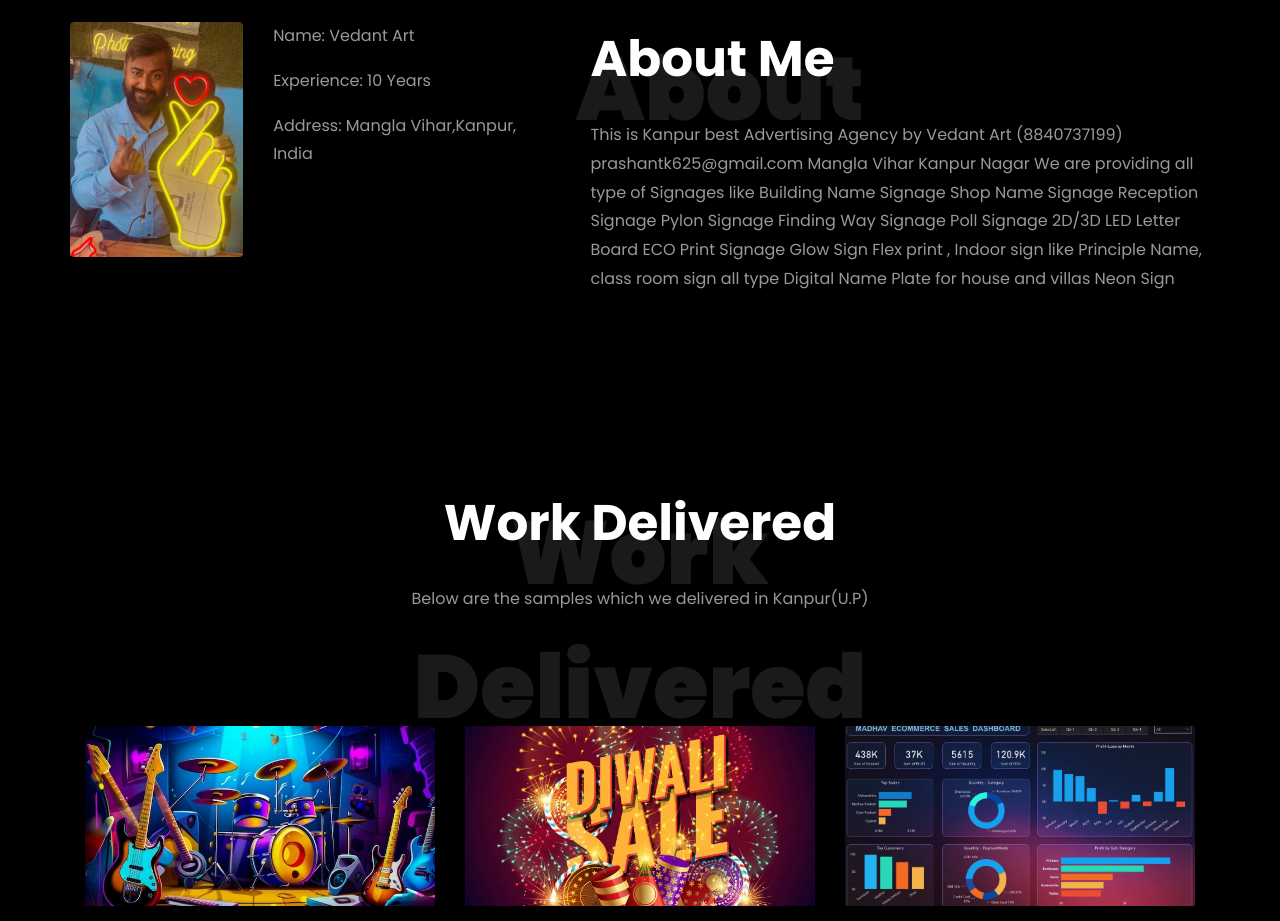
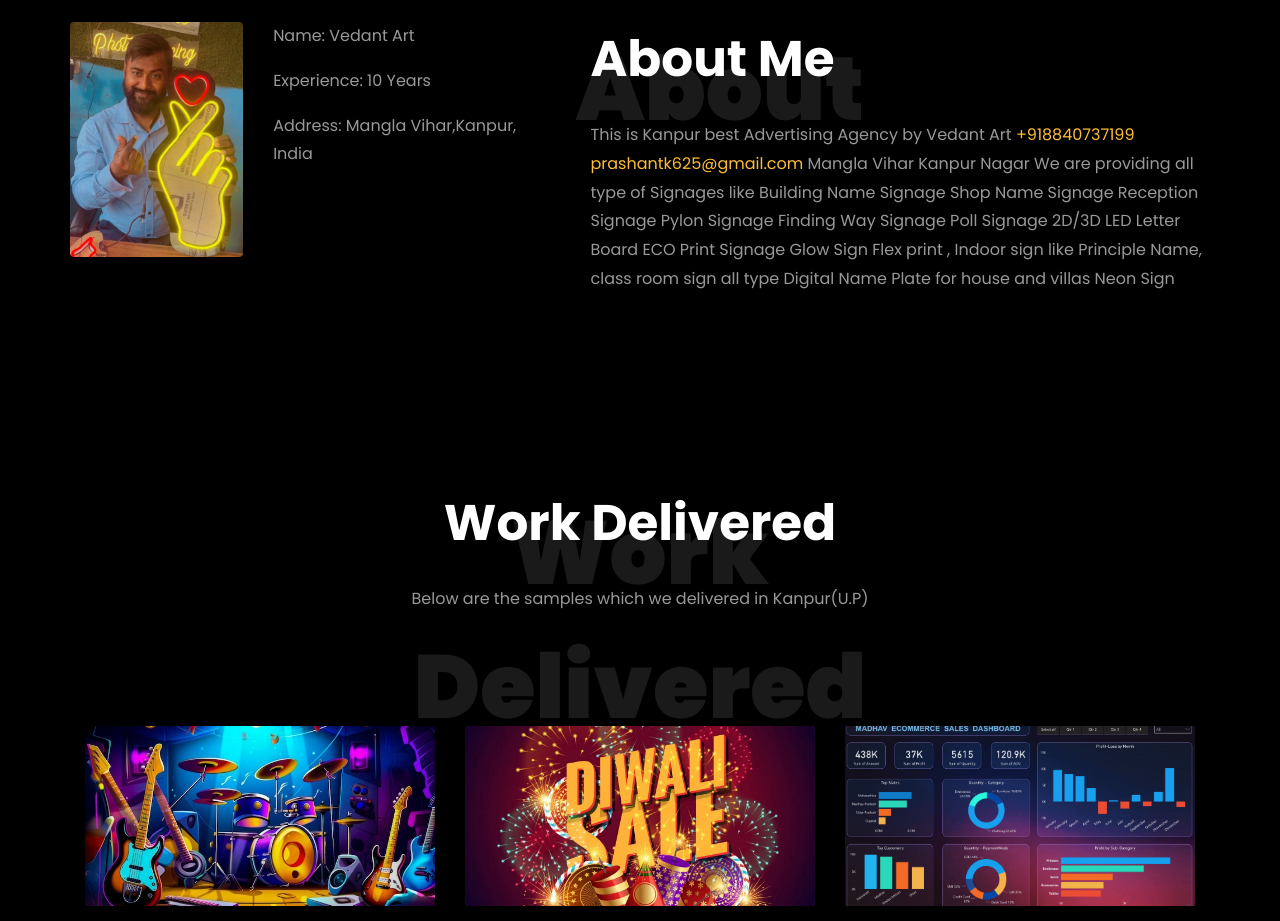
Before and after one commit to gopi4422964/vedant_art, a plain HTML site: page index.html in a window 1280 px wide. Shown: the part 840-1761 px from the top of the page. Drawn offline with Linux system fonts and the light colour scheme; files whose address does not match are found by name.

Commit message:
Update index.html

```diff
--- a/index.html
+++ b/index.html
@@ -235,10 +235,9 @@
 								<h1 class="big">About</h1>
 								<h2 class="mb-4">About Me</h2>
 
-								<p>This is Kanpur best Advertising Agency by Vedant Art (8840737199)
-									prashantk625@gmail.com
+								<p>This is Kanpur best Advertising Agency by Vedant Art <a href="tel://+918840737199">+918840737199</a>
+									<a href="mailto:info@yoursite.com">prashantk625@gmail.com</a>
 									Mangla Vihar Kanpur Nagar
-
 									We are providing all type of Signages like
 									Building Name Signage
 									Shop Name Signage
```
